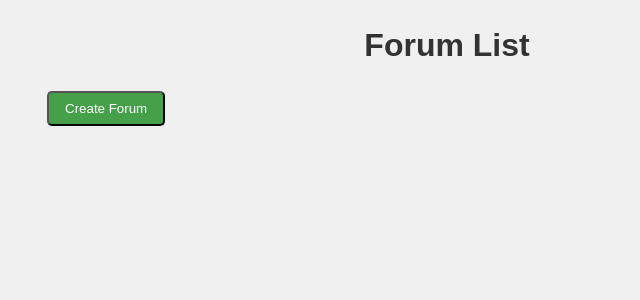
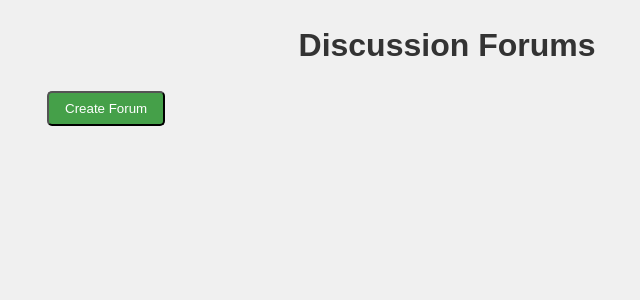
Before and after one commit to Krzakooo/PWII-Project, a PHP site: template pwii-bookworm-environment/www/public/templates/forum.twig in a window 1280 px wide. Shown: the top 300 px of the page, without its empty margins (193-833 px from the left). Run offline with PHP 8.4, Linux system fonts and the light colour scheme; the template is opened without the code that fills it, so the values that code supplies are empty; some libraries are stand-ins or nearby versions.

Commit message:
some design till forum_post.twig

```diff
--- a/pwii-bookworm-environment/www/public/templates/forum.twig
+++ b/pwii-bookworm-environment/www/public/templates/forum.twig
@@ -164,7 +164,7 @@
 </head>
 <body>
 <div class="centered-container">
-    <h1>Forum List</h1>
+    <h1>Discussion Forums</h1>
 
     <!-- Forum List -->
     <ul id="forumList">
--- a/pwii-bookworm-environment/www/public/templates/forum_post.twig
+++ b/pwii-bookworm-environment/www/public/templates/forum_post.twig
@@ -102,7 +102,7 @@
     </div>
 
     <div class="post-list" id="post-list">
-        <h2>Posts</h2>
+        <h2>Forum Posts</h2>
         <ul>
             {% if posts is empty %}
                 <li>No posts available.</li>
```
